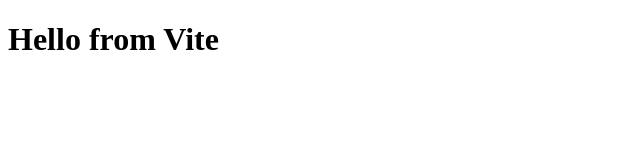
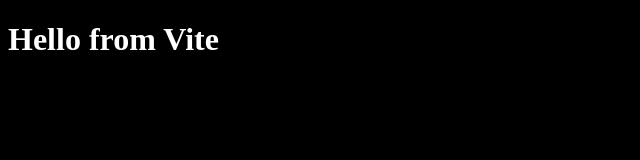
Before and after one commit to textninja/learn-pixijs, a website built with Vite: page src/index.html in a window 1280 px wide. Shown: the whole page, without its empty margins (0-640 px from the left). Built offline with nearby package versions, Linux system fonts and the light colour scheme.

Commit message:
Added some html and css

```diff
--- a/src/index.html
+++ b/src/index.html
@@ -10,6 +10,7 @@
 
     <h1>Hello from Vite</h1>
 
+    <script type="module" src="./main.js"></script>
 </body>
 
 </html>
--- /dev/null
+++ b/src/main.css
@@ -0,0 +1,4 @@
+body {
+    background-color: black;
+    color: white;
+}
--- a/src/index.js
+++ b/src/main.js
@@ -1 +1,3 @@
+import './main.css';
+
 console.log("Hello world!");
```
